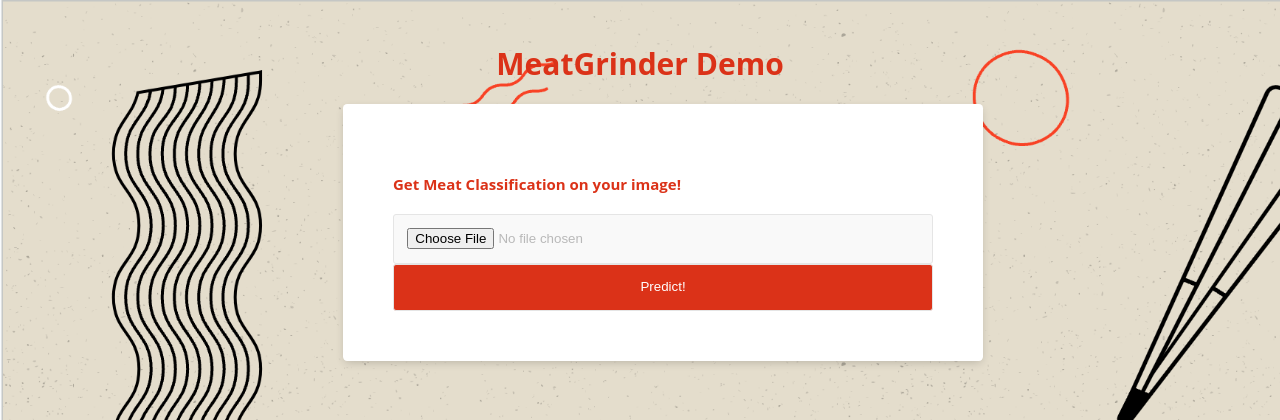
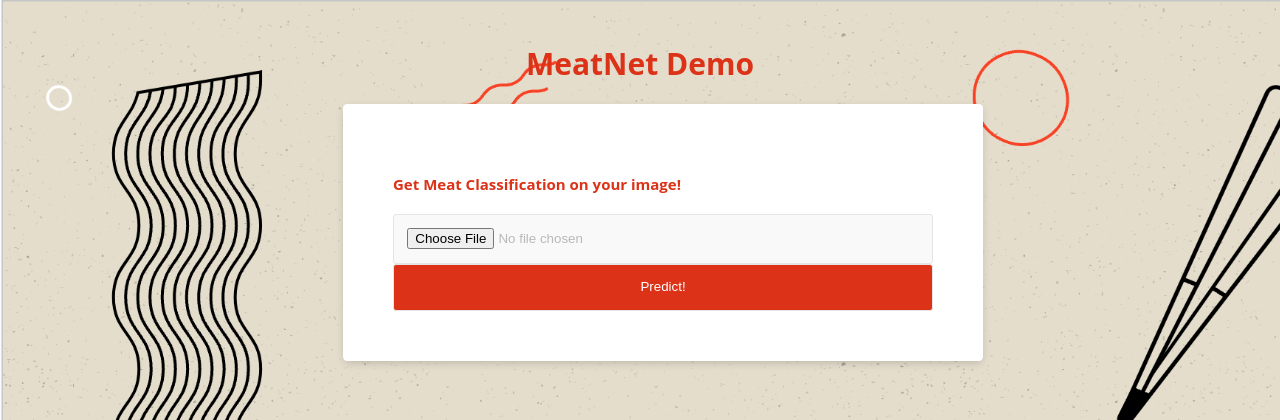
Before and after one commit to TheLohia/Phteven, a Flask app: page / in a window 1280 px wide. Shown: the top 420 px of the page. Run offline with Flask 3, Linux system fonts and the light colour scheme.

Commit message:
fixed image read bug

```diff
--- a/flask_demo/app.py
+++ b/flask_demo/app.py
@@ -104,8 +104,8 @@ def predict(img):
     img = img.to(device)
     img = img.unsqueeze(0)
     output = trained_model(img)
-    output = output.detach().cpu().numpy()[0]
-    output = np.argmax(np.absolute(output))
+    output = torch.argmax(output)
+    output = output.cpu().numpy()
     return output
 
 @app.route('/', methods=['GET','POST'])
@@ -122,7 +122,7 @@ def submit():
                 if class_type == 0:
                     output = "FRESH"
                 if class_type == 1:
-                    output = "HALF"
+                    output = "HALF FRESH"
                 if class_type == 2:
                     output = "SPOILED"
             except Exception as e:
@@ -146,4 +146,4 @@ if __name__ == '__main__':
     trained_model.load_state_dict(torch.load(model_path, map_location=device))
     trained_model.to(device)
 
-    app.run(debug=True, threaded=True, port=8080)
+    app.run(threaded=True, port=8080)
--- a/flask_demo/templates/index.html
+++ b/flask_demo/templates/index.html
@@ -2,12 +2,12 @@
 <html>
 <head>
   <meta charset="UTF-8">
-  <title>ML-Interface</title>
+  <title>MeatNet Demo</title>
   <link rel="stylesheet" href="static/css/style.css">
 </head>
 
 <body>
-	<h1>MeatGrinder Demo</h1>
+	<h1>MeatNet Demo</h1>
 	<div class="container">
 		<h4>Get Meat Classification on your image!</h4>
 		<form method="POST" action='formSubmit' enctype = "multipart/form-data">
--- a/flask_demo/templates/result.html
+++ b/flask_demo/templates/result.html
@@ -11,7 +11,7 @@
    <body>
 	   <div class="container">
 		   <h1>Analysis complete!</h1> <br>
-		   <h3>Predicted Class: {{class_type}}</h3>
+		   <h4>Predicted Class: {{class_type}}</h3>
 			<br>
 
 			<br>
```
